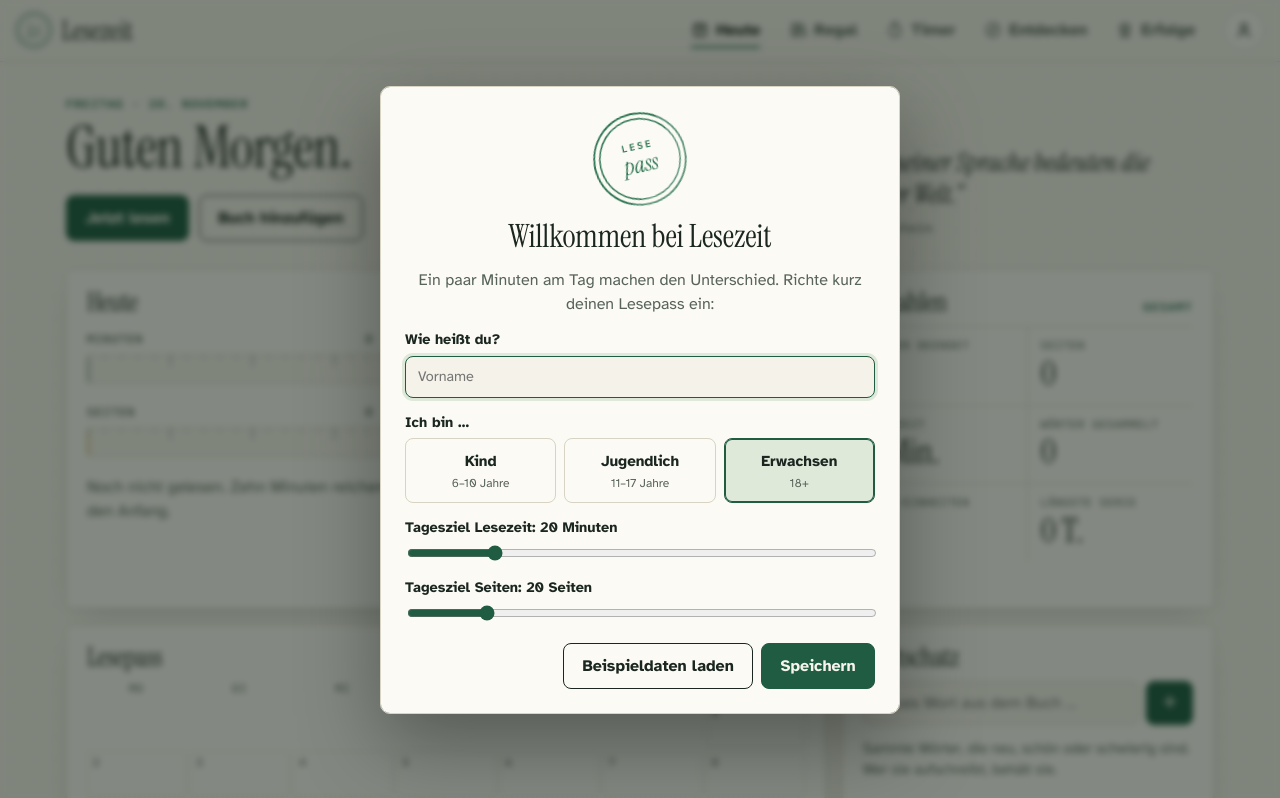
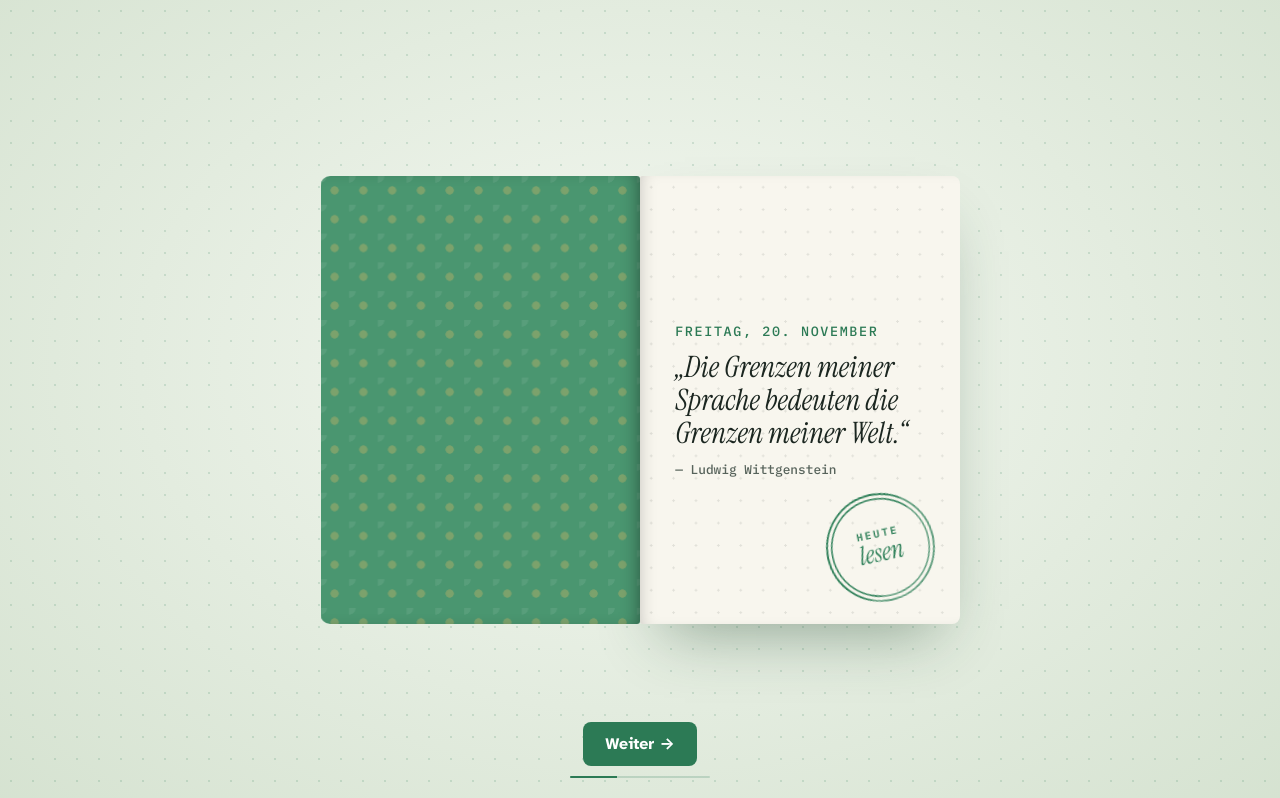
Before and after one commit to edutek2027-bot/Lesezeit, a plain HTML site: page index.html in a window 1280 px wide. Shown: the top 798 px of the page. Drawn offline with Linux system fonts and the light colour scheme.

Commit message:
Hellere Grüntöne und heller Intro-Hintergrund; erste Seite bleibt bis zum Tippen (max. 9 s) mit Weiter-Knopf
Co-Authored-By: Claude Opus 5.5 <noreply@anthropic.com>
Claude-Session: https://claude.ai/code/session_01L1SC1U4hc39NFWJ9pKSzxz

```diff
--- a/css/styles.css
+++ b/css/styles.css
@@ -7,15 +7,15 @@
   --ink: #1b2620;
   --ink-soft: #57635b;
   --rule: #d8d4c3;
-  --green: #1f5c42;
-  --green-2: #3d8a63;
-  --green-wash: #dfe9da;
-  --stamp: #2a7350;
+  --green: #2c7a55;
+  --green-2: #4f9e77;
+  --green-wash: #e0ede0;
+  --stamp: #2f8059;
   --on-green: #f6f4ec;
   --gold: #b48c25;
   --danger: #a33a32;
-  --cover: #1d4a35;
-  --cover-2: #0f2a1f;
+  --cover: #2f7354;
+  --cover-2: #255c43;
   --foil: #d9b865;
   --bark: #6f5641;
   --mint: #9fcfb1;
@@ -27,14 +27,14 @@
 }
 @media (prefers-color-scheme: dark) {
   :root:not([data-theme="light"]) {
-    --paper: #101611; --paper-2: #0b100c; --sheet: #161f18; --ink: #e7ebe3; --ink-soft: #9caf9f; --rule: #29362c;
+    --paper: #151d18; --paper-2: #101713; --sheet: #1c2620; --ink: #e7ebe3; --ink-soft: #9caf9f; --rule: #29362c;
     --green: #86cda6; --green-2: #5fae86; --green-wash: #1c3226; --stamp: #86cda6; --on-green: #0c1a11;
     --gold: #d6b25a; --bark: #a88a6c; --mint: #8fcdaa; --danger: #e07a6f;
     --shadow: 0 1px 0 rgba(0,0,0,.3), 0 12px 30px -16px rgba(0,0,0,.6); color-scheme: dark;
   }
 }
 :root[data-theme="dark"] {
-  --paper: #101611; --paper-2: #0b100c; --sheet: #161f18; --ink: #e7ebe3; --ink-soft: #9caf9f; --rule: #29362c;
+  --paper: #151d18; --paper-2: #101713; --sheet: #1c2620; --ink: #e7ebe3; --ink-soft: #9caf9f; --rule: #29362c;
   --green: #86cda6; --green-2: #5fae86; --green-wash: #1c3226; --stamp: #86cda6; --on-green: #0c1a11;
   --gold: #d6b25a; --bark: #a88a6c; --mint: #8fcdaa; --danger: #e07a6f;
   --shadow: 0 1px 0 rgba(0,0,0,.3), 0 12px 30px -16px rgba(0,0,0,.6); color-scheme: dark;
@@ -414,29 +414,29 @@ main { position: relative; z-index: 1; max-width: 1180px; margin: 0 auto;
 
 /* ---------- Intro: Lesepass aufschlagen ---------- */
 .intro { position: fixed; inset: 0; z-index: 100; display: grid; place-items: center; overflow: hidden; cursor: pointer; perspective: 1800px;
-  background-color: #0e1d15; background-image: radial-gradient(rgba(159,207,177,.09) 1px, transparent 1.3px), radial-gradient(1000px 700px at 50% 45%, #1a3a2a, #0b1610);
+  background-color: #e3ece0; background-image: radial-gradient(rgba(44,122,85,.16) 1px, transparent 1.3px), radial-gradient(1000px 700px at 50% 45%, #f4f8f1, #d2e0cd);
   background-size: 22px 22px, 100% 100%; transition: opacity .7s ease, transform .9s cubic-bezier(.6,0,.2,1); }
 .intro.out { opacity: 0; transform: scale(1.06); pointer-events: none; }
-.cover-stage { position: relative; width: min(280px, 44vw); aspect-ratio: 3 / 4.2; container-type: inline-size; transform-style: preserve-3d;
+.cover-stage { position: relative; width: min(320px, 44vw); aspect-ratio: 3 / 4.2; container-type: inline-size; transform-style: preserve-3d;
   animation: stageIn .9s cubic-bezier(.2,.8,.2,1) both, stageCenter 1.2s cubic-bezier(.65,0,.25,1) 1.55s forwards; }
 @keyframes stageIn { from { opacity: 0; transform: translateY(40px) rotateX(18deg) scale(.92); } to { opacity: 1; transform: none; } }
 @keyframes stageCenter { to { transform: translateX(50%); } }
 .first-page { position: absolute; inset: 0; background: #f8f6ee; border-radius: 2px 8px 8px 2px; padding: 13cqw 11cqw; display: flex; flex-direction: column; justify-content: center; gap: 3cqw;
-  color: #1b2620; box-shadow: 0 30px 60px -20px rgba(0,0,0,.6), inset 10px 0 18px -12px rgba(0,0,0,.35);
+  color: #1b2620; box-shadow: 0 30px 60px -24px rgba(30,70,45,.45), inset 10px 0 18px -12px rgba(0,0,0,.25);
   background-image: radial-gradient(rgba(27,38,32,.1) 1px, transparent 1.3px); background-size: 7cqw 7cqw; }
-.fp-date { margin: 0; font-family: var(--font-mono); font-size: 4.2cqw; letter-spacing: .12em; text-transform: uppercase; color: #1f5c42; }
+.fp-date { margin: 0; font-family: var(--font-mono); font-size: max(4.2cqw, 10px); letter-spacing: .12em; text-transform: uppercase; color: #2c7a55; }
 .fp-quote { margin: 0; font-family: var(--font-display); font-style: italic; font-size: 9.2cqw; line-height: 1.12; }
-.fp-by { margin: 0; font-family: var(--font-mono); font-size: 4cqw; color: #57635b; }
-.fp-stamp { --c: #2a7350; position: absolute; right: 8cqw; bottom: 7cqw; width: 34cqw; box-shadow: inset 0 0 0 3px #f8f6ee, inset 0 0 0 4.5px #2a7350; animation: stampIn .5s cubic-bezier(.3,1.3,.5,1) 2.55s both; }
+.fp-by { margin: 0; font-family: var(--font-mono); font-size: max(4cqw, 10px); color: #57635b; }
+.fp-stamp { --c: #2f8059; position: absolute; right: 8cqw; bottom: 7cqw; width: 34cqw; box-shadow: inset 0 0 0 3px #f8f6ee, inset 0 0 0 4.5px #2f8059; animation: stampIn .5s cubic-bezier(.3,1.3,.5,1) 2.55s both; }
 .fp-stamp span { font-size: 3.3cqw; }
 .fp-stamp b { font-size: 8cqw; }
 .cover { position: absolute; inset: 0; transform-origin: left center; transform-style: preserve-3d; animation: coverOpen 1.2s cubic-bezier(.65,0,.25,1) 1.55s forwards; }
 @keyframes coverOpen { to { transform: rotateY(-178deg); } }
 .cover-front, .cover-back { position: absolute; inset: 0; backface-visibility: hidden; -webkit-backface-visibility: hidden; border-radius: 3px 10px 10px 3px; }
-.cover-front { background-color: #1d4a35;
-  background-image: repeating-linear-gradient(0deg, rgba(255,255,255,.04) 0 1px, transparent 1px 3px), repeating-linear-gradient(90deg, rgba(0,0,0,.09) 0 1px, transparent 1px 3px), linear-gradient(135deg, #22553d, #0f2a1f);
-  box-shadow: inset 7cqw 0 0 -5cqw rgba(0,0,0,.3), inset 0 0 0 1px rgba(255,255,255,.06), 0 40px 70px -25px rgba(0,0,0,.75); }
-.cover-back { transform: rotateY(180deg); border-radius: 10px 3px 3px 10px; background-color: #2c6a4c;
+.cover-front { background-color: #2f7354;
+  background-image: repeating-linear-gradient(0deg, rgba(255,255,255,.05) 0 1px, transparent 1px 3px), repeating-linear-gradient(90deg, rgba(0,0,0,.07) 0 1px, transparent 1px 3px), linear-gradient(135deg, #3a8763, #265d44);
+  box-shadow: inset 7cqw 0 0 -5cqw rgba(0,0,0,.3), inset 0 0 0 1px rgba(255,255,255,.08), 0 40px 70px -28px rgba(30,70,45,.55); }
+.cover-back { transform: rotateY(180deg); border-radius: 10px 3px 3px 10px; background-color: #4a9670;
   background-image: radial-gradient(circle at 50% 50%, rgba(217,184,101,.35) 0 1.2cqw, transparent 1.4cqw), radial-gradient(circle at 0 0, rgba(255,255,255,.08) 0 2cqw, transparent 2.2cqw);
   background-size: 9cqw 9cqw, 9cqw 9cqw; box-shadow: inset -10px 0 18px -10px rgba(0,0,0,.45); }
 .cover-frame { position: absolute; inset: 9cqw; border: 1px solid rgba(217,184,101,.7); outline: 1px solid rgba(217,184,101,.35); outline-offset: 2.5cqw;
@@ -451,9 +451,20 @@ main { position: relative; z-index: 1; max-width: 1180px; margin: 0 auto;
   -webkit-background-clip: text; background-clip: text; color: transparent; animation: foil 1.5s ease-in-out .5s forwards; }
 @keyframes foil { to { background-position: 0 0; } }
 .cover-rule { width: 22cqw; height: 1px; background: rgba(217,184,101,.7); }
-.intro-skip { position: absolute; bottom: calc(22px + env(safe-area-inset-bottom, 0px)); left: 0; right: 0; text-align: center; font-family: var(--font-mono); font-size: .7rem; letter-spacing: .14em; text-transform: uppercase; color: rgba(231,235,227,.45); }
+.intro-skip { position: absolute; bottom: calc(26px + env(safe-area-inset-bottom, 0px)); left: 0; right: 0; text-align: center; font-family: var(--font-mono); font-size: .7rem; letter-spacing: .14em; text-transform: uppercase; color: #4d6b5b; animation: fadeOut .4s ease 2.5s forwards; }
+@keyframes fadeOut { to { opacity: 0; visibility: hidden; } }
+.intro-next { position: absolute; bottom: calc(22px + env(safe-area-inset-bottom, 0px)); left: 50%; transform: translateX(-50%); display: grid; justify-items: center; gap: .6rem; opacity: 0; animation: fadeIn .6s ease 2.9s forwards; }
+@keyframes fadeIn { to { opacity: 1; } }
+.intro-next span { font-family: var(--font-body); font-weight: 700; background: #2c7a55; color: #fff; padding: .65rem 1.4rem; border-radius: 8px; white-space: nowrap; }
+.intro-next i { display: block; width: 140px; height: 2px; background: rgba(44,122,85,.2); border-radius: 2px; overflow: hidden; }
+.intro-next i::after { content: ""; display: block; height: 100%; width: 0; background: #2c7a55; animation: introTimer 6.2s linear 2.9s forwards; }
+@keyframes introTimer { to { width: 100%; } }
 body.intro-on { overflow: hidden; }
-@media (max-width: 520px) { .cover-stage { width: 44vw; } }
+/* Handy: Seite groß und mittig, der Einband klappt nach links aus dem Bild */
+@media (max-width: 600px) {
+  .cover-stage { width: min(70vw, 300px); animation: stageIn .9s cubic-bezier(.2,.8,.2,1) both; }
+  .cover { animation: coverOpen 1.2s cubic-bezier(.65,0,.25,1) 1.55s forwards, fadeOut .5s ease 2.4s forwards; }
+}
 
 @media (prefers-reduced-motion: reduce) {
   *, *::before, *::after { animation-duration: .001ms !important; animation-delay: 0s !important; animation-iteration-count: 1 !important; transition-duration: .001ms !important; }
--- a/index.html
+++ b/index.html
@@ -5,11 +5,11 @@
   <meta name="viewport" content="width=device-width, initial-scale=1, viewport-fit=cover">
   <title>Lesezeit – Leseförderung</title>
   <meta name="description" content="Lesezeit: dein Lesepass für jeden Tag – Lesezeit, Seiten, Stempel, Wortschatz und Lesetagebuch. Für Kinder, Jugendliche und Erwachsene.">
-  <meta name="theme-color" content="#173d2c">
+  <meta name="theme-color" content="#2c7a55">
   <link rel="preconnect" href="https://fonts.googleapis.com">
   <link rel="preconnect" href="https://fonts.gstatic.com" crossorigin>
   <link href="https://fonts.googleapis.com/css2?family=Instrument+Serif:ital@0;1&family=Atkinson+Hyperlegible:ital,wght@0,400;0,700;1,400&family=IBM+Plex+Mono:wght@500;600&display=swap" rel="stylesheet">
-  <link rel="stylesheet" href="css/styles.css?v=8">
+  <link rel="stylesheet" href="css/styles.css?v=9">
 </head>
 <body class="intro-on">
   <!-- Intro: Der Lesepass wird aufgeschlagen -->
@@ -35,6 +35,7 @@
       </div>
     </div>
     <div class="intro-skip">Tippen zum Überspringen</div>
+    <div class="intro-next"><span>Weiter →</span><i></i></div>
   </div>
 
   <header class="topbar">
@@ -354,7 +355,7 @@
   <div class="toast" id="toast" role="status" aria-live="polite"></div>
   <canvas id="confetti" aria-hidden="true"></canvas>
 
-  <script src="js/data.js?v=8"></script>
-  <script src="js/app.js?v=8"></script>
+  <script src="js/data.js?v=9"></script>
+  <script src="js/app.js?v=9"></script>
 </body>
 </html>
--- a/js/app.js
+++ b/js/app.js
@@ -737,7 +737,7 @@
     const cv = $("#confetti"), ctx = cv.getContext("2d");
     cv.width = innerWidth * devicePixelRatio; cv.height = innerHeight * devicePixelRatio;
     ctx.scale(devicePixelRatio, devicePixelRatio);
-    const cols = ["#1f5c42", "#3d8a63", "#9fcfb1", "#b48c25", "#f4f2e9"];
+    const cols = ["#2c7a55", "#4f9e77", "#9fcfb1", "#b48c25", "#f4f2e9"];
     const parts = Array.from({ length: 140 }, () => ({
       x: innerWidth / 2 + (Math.random() - 0.5) * 120, y: innerHeight * 0.35,
       vx: (Math.random() - 0.5) * 14, vy: -Math.random() * 13 - 4, r: Math.random() * 6 + 4,
@@ -778,7 +778,7 @@
         setTimeout(() => { intro.remove(); resolve(); }, 800);
       };
       intro.addEventListener("click", finish);
-      setTimeout(finish, 3700);
+      setTimeout(finish, 9100); // genug Zeit, um Datum und Zitat in Ruhe zu lesen
     });
   }
 
```
